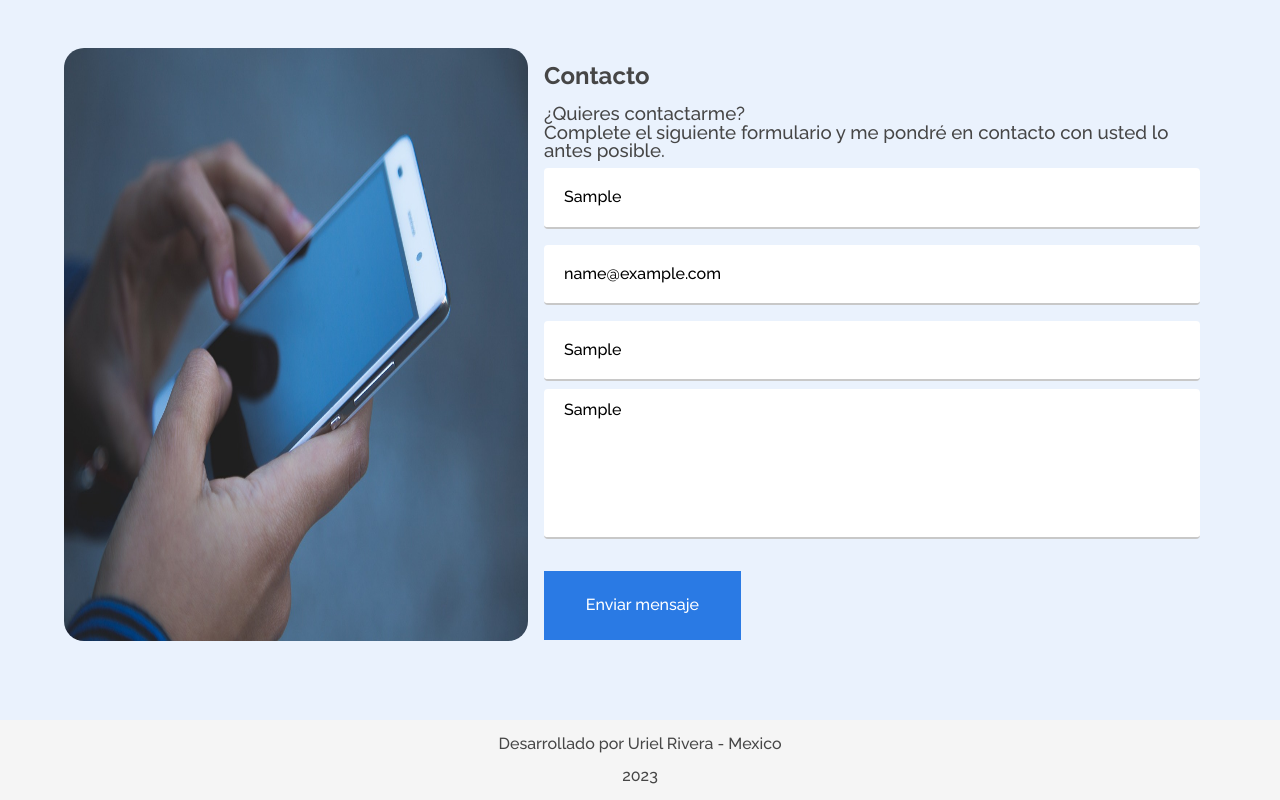
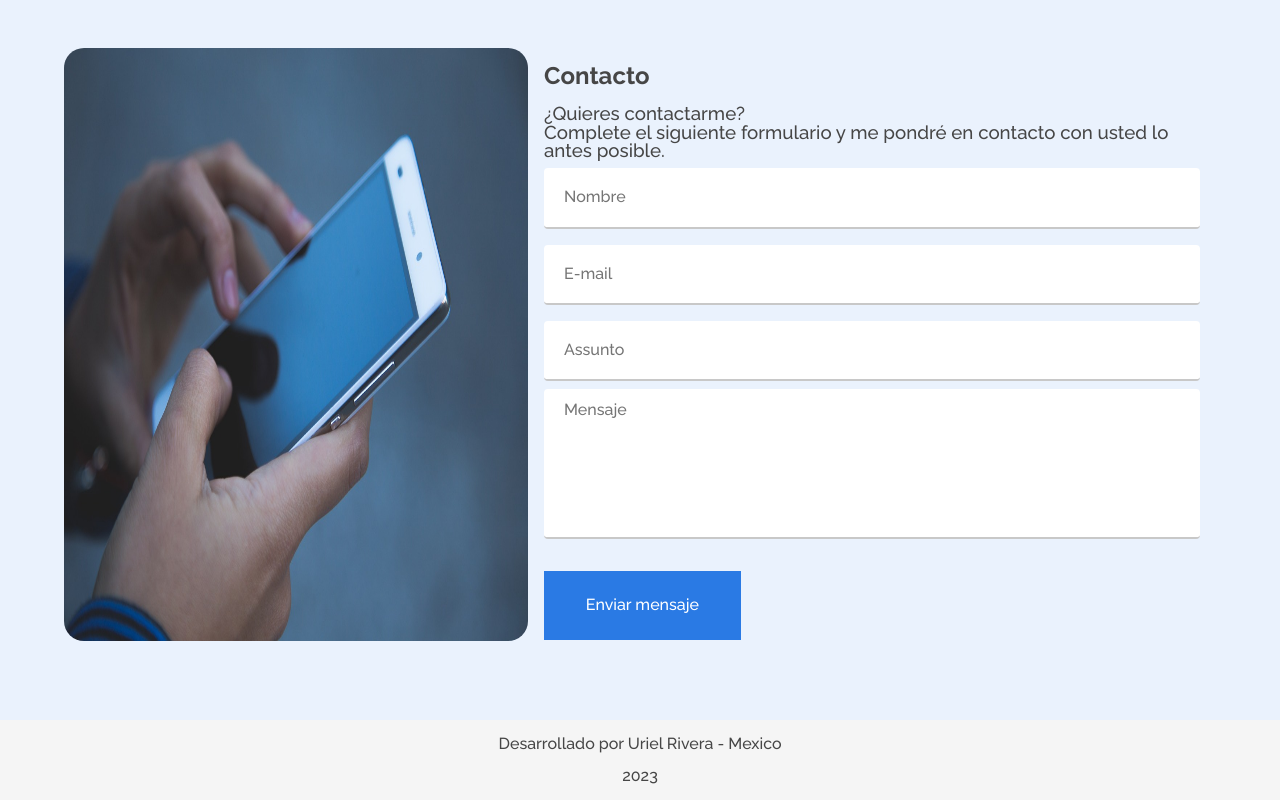
Before and after one commit to TioKuantum/challenge-one-frontend, a plain HTML site: page index.html in a window 1280 px wide. Both pictures are taken after typing "Sample", "name@example.com", "Sample", "Sample" into the empty fields and a click on the button "Enviar mensaje". Shown: the part 4762-5562 px from the top of the page. Drawn offline with Linux system fonts and the light colour scheme.

Commit message:
Se agrgan los pasos finales al proyecto

```diff
--- a/index.html
+++ b/index.html
@@ -291,7 +291,7 @@
                         <h3 class="formcontato__subtext">¿Quieres contactarme?</h3>
                         <h3 class="formcontato__subtext">Complete el siguiente formulario y me pondré en contacto con
                             usted lo antes posible. </h3>
-                        <form class="formcontato__form" name="form">
+                        <form class="formcontato__form" name="form" data-tipo>
                             <input class="formcontato__input" type="text" name="nombre" placeholder="Nombre"  >
                             <span class="error-message" id="nombre-error"></span>
                             <input class="formcontato__input" type="email" name="email" placeholder="E-mail" >
@@ -300,9 +300,9 @@
                             <span class="error-message" id="asunto-error"></span>
                             <textarea class="formcontato__textarea" rows="5" cols="40" id="mensagem" name="mensaje"
                                 placeholder="Mensaje"></textarea>
+                                <span class="error-message" id="mensaje-error"></span>
+                            <button type="submit" class="formcontato__botao" onclick="validateForm()">Enviar mensaje</button>
 
-                            <button type="submit" class="formcontato__botao" onclick="validateForm()">Enviar mensaje</button>
-                            <span class="error-message" id="mensaje-error"></span>
                         </form>
                     </div>
                 </div>
--- a/validacion.js
+++ b/validacion.js
@@ -1,12 +1,11 @@
 function validateForm() {
-
     event.preventDefault();
 
-    var nombre = document.forms["form"]["nombre"].value;
-    var email = document.forms["form"]["email"].value;
-    var asunto = document.forms["form"]["asunto"].value;
-    var mensaje = document.forms["form"]["mensaje"].value;
-//ddd
+    var nombre = document.forms["form"]["nombre"];
+    var email = document.forms["form"]["email"];
+    var asunto = document.forms["form"]["asunto"];
+    var mensaje = document.forms["form"]["mensaje"];
+
     var nombreError = document.getElementById("nombre-error");
     var emailError = document.getElementById("email-error");
     var asuntoError = document.getElementById("asunto-error");
@@ -17,40 +16,44 @@ function validateForm() {
     asuntoError.textContent = "";
     mensajeError.textContent = "";
 
-    if (nombre === "") {
+    if (nombre.value === "") {
         nombreError.textContent = "Por favor, ingresa tu nombre";
         return false;
     }
-    if (nombre.length > 50) {
-        nombreError.textContent = "Nombre debe de tener  entre 6 y 50 carcateres";
+    if (nombre.value.length < 4 || nombre.value.length > 50) {
+        nombreError.textContent = "Nombre debe tener entre 4 y 50 caracteres";
         return false;
     }
-    if (email === "") {
+    if (email.value === "") {
         emailError.textContent = "Por favor, ingresa tu correo electrónico";
         return false;
     }
-
-    if (!isValidEmail(email)) {
+    if (!isValidEmail(email.value)) {
         emailError.textContent = "Por favor, ingresa un correo electrónico válido (ejemplo@dominio.com)";
         return false;
     }
-    if (asunto === "") {
+    if (asunto.value === "") {
         asuntoError.textContent = "Por favor, ingresa el asunto del mensaje";
         return false;
     }
-    if (asunto > 50) {
-        asuntoError.textContent = "Asunto debe de tener  entre 6 y 50 carcateres";
+    if (asunto.value.length > 50) {
+        asuntoError.textContent = "Asunto debe tener entre 6 y 50 caracteres";
         return false;
     }
-    if (mensaje === "") {
+    if (mensaje.value === "") {
         mensajeError.textContent = "Por favor, ingresa tu mensaje";
         return false;
     }
-
-    if (mensaje.length > 300) {
-        mensajeError.textContent = "El mensaje debe tener entre 300 caracteres";
+    if (mensaje.value.length < 6 || mensaje.value.length > 300) {
+        mensajeError.textContent = "El mensaje debe tener entre 6 y 300 caracteres";
         return false;
     }
+
+    // Borrar los datos de los campos
+    nombre.value = "";
+    email.value = "";
+    asunto.value = "";
+    mensaje.value = "";
 }
 
 function isValidEmail(email) {
```
